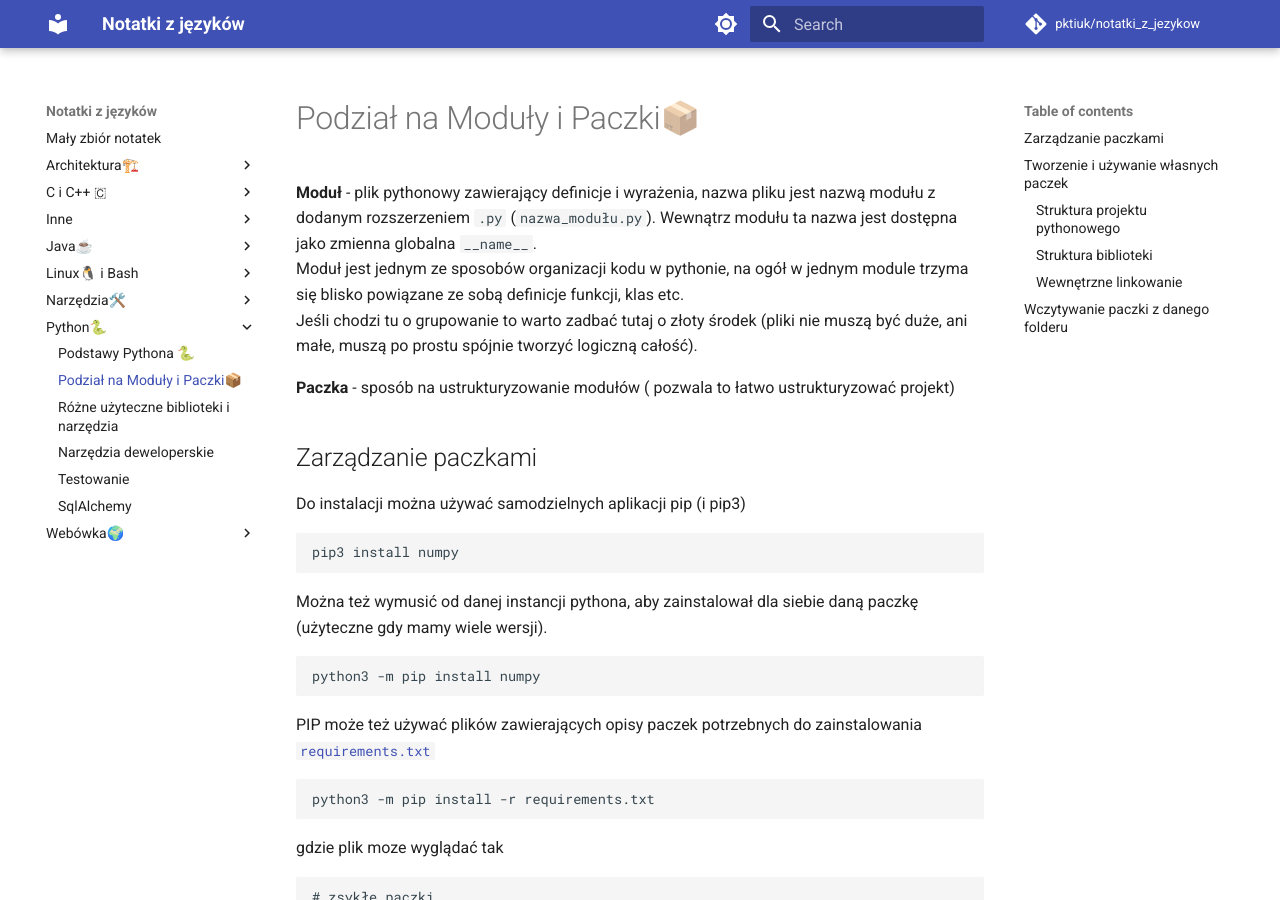
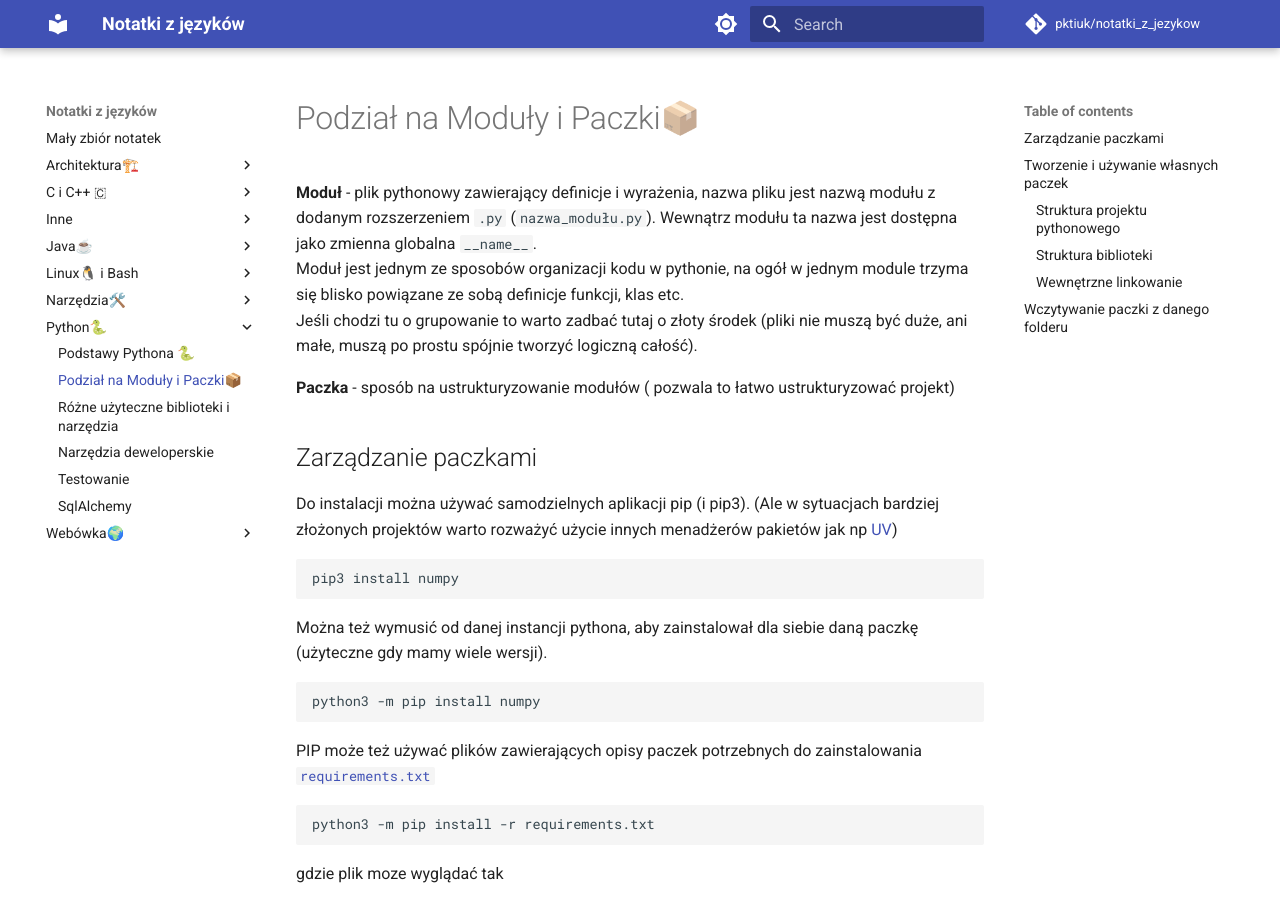
Before and after one commit to pktiuk/notatki_z_jezykow, an MkDocs documentation site: the page built from docs/Python🐍/3_moduły_i_paczki.md, in a window 1280 px wide and 900 px high. Built offline with MkDocs 1.6.1 and Material for MkDocs 9.7.7, drawn with Linux system fonts in a browser that asks for light colours; comment, search, counter and statistics services are not loaded.

Commit message:
Wspomnienie o uv

````diff
--- a/docs/Python🐍/3_moduły_i_paczki.md
+++ b/docs/Python🐍/3_moduły_i_paczki.md
@@ -8,7 +8,7 @@ Jeśli chodzi tu o grupowanie to warto zadbać tutaj o złoty środek (pliki nie
 
 ## Zarządzanie paczkami
 
-Do instalacji można używać samodzielnych aplikacji pip (i pip3)
+Do instalacji można używać samodzielnych aplikacji pip (i pip3). (Ale w sytuacjach bardziej złożonych projektów warto rozważyć użycie innych menadżerów pakietów jak np [UV](https://docs.astral.sh/uv/))
 
 ```bash
 pip3 install numpy
````
Also changed, not shown: docs/Python🐍/5_deweloperskie.md (+18 -0 lines).
